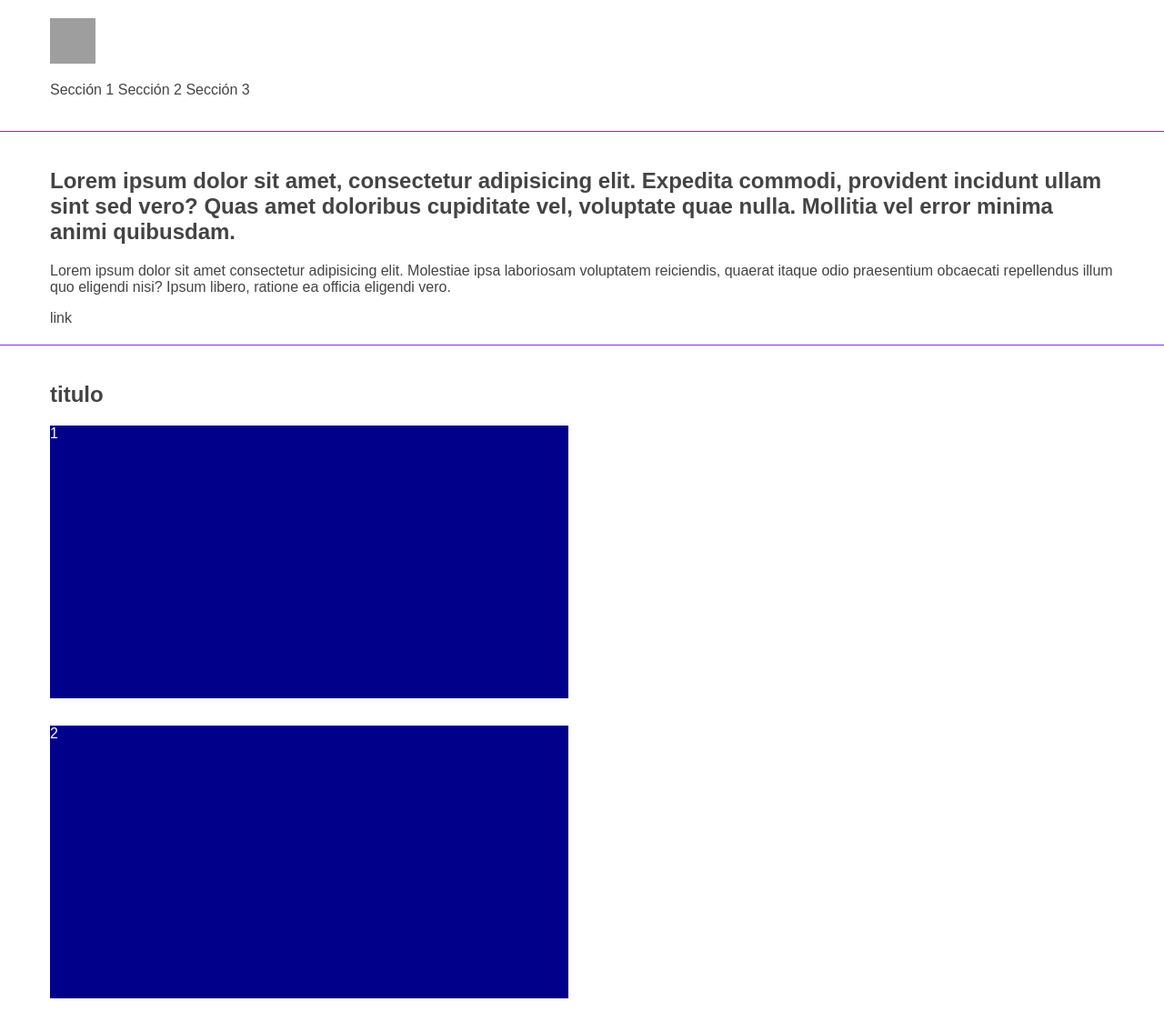
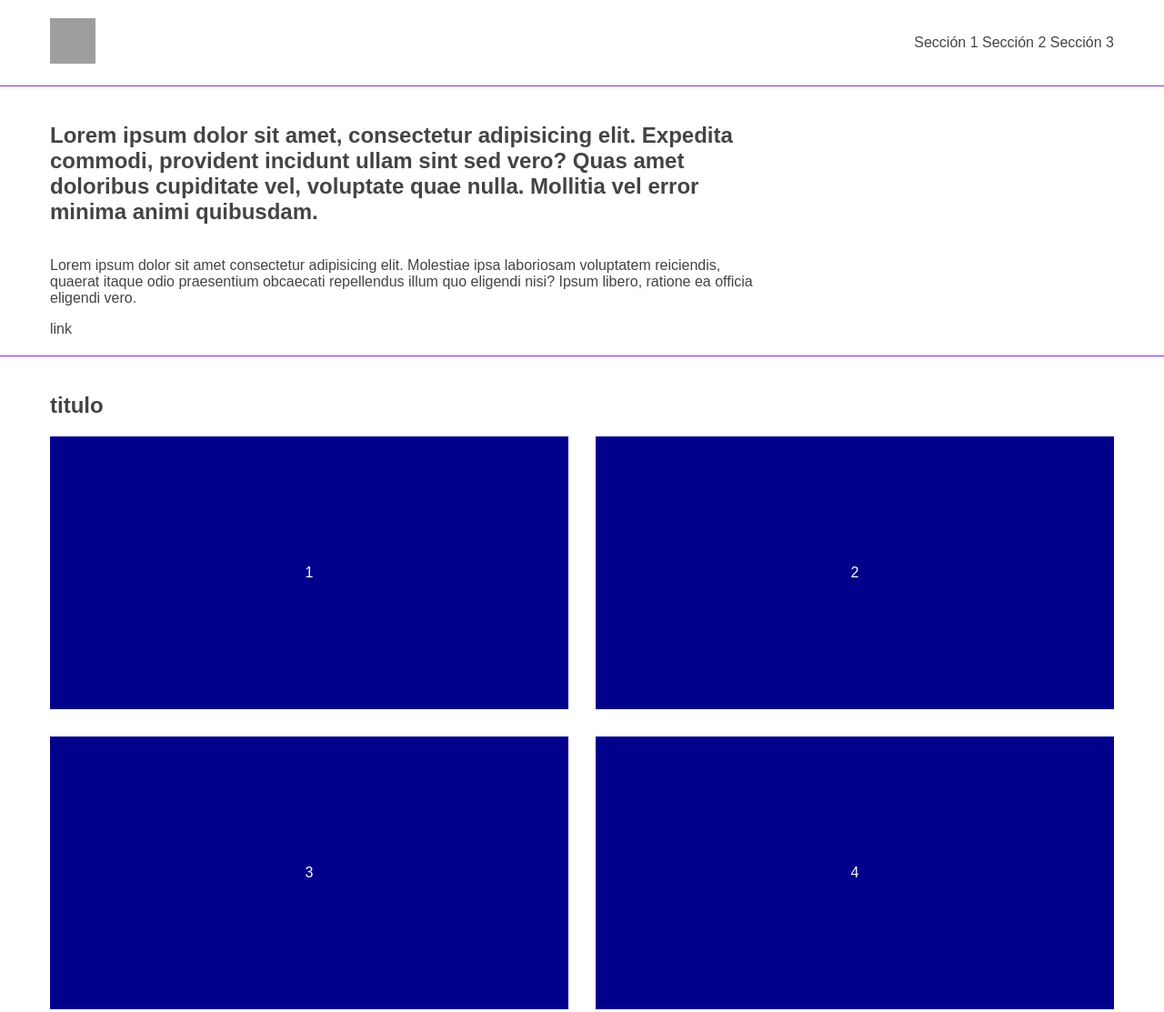
Before and after one commit to rfripp2/flexbox, a plain HTML site: page flexbox.html in a window 1280 px wide. Shown: the top 1113 px of the page at 91% size. Drawn offline with Linux system fonts and the light colour scheme; grey boxes are pictures that could not be loaded.

Commit message:
cambios de la clase

```diff
--- a/css/styles-ejercicio.css
+++ b/css/styles-ejercicio.css
@@ -38,21 +38,32 @@ img {
 }
 
 .flex-hijos {
-  width: calc((100% / 2) - 15px);
+  width: 100%;
   background: darkblue;
   height: 300px;
   margin-bottom: 30px;
   color: white;
 }
+
+@media screen and (min-width: 768px) {
+  .flex-hijos {
+    width: calc((100% / 2) - 15px);
+  }
+}
 /* ESTILOS Flexbox */
 /* usemos nuestra clase flex-container para dar estilos generales flex */
-
+.flex-container {
+  display: flex;
+}
 /*
 Acomodar el header
 1- los elementos tienen que estar justificados
 2- los elementos tienen que estar centrados verticalmente
 */
-
+header .flex-container {
+  justify-content: space-between;
+  align-items: center;
+}
 
 /*
 Acomodar la sección 1.
@@ -60,7 +71,10 @@ Acomodar la sección 1.
 2- no miden el 100% del contenedor.
 3- estan alineados a la izquierda.
 */
-
+#section-1 .flex-container {
+  flex-direction: column;
+  padding-right: 30%;
+}
 
 
 /*
@@ -68,7 +82,17 @@ Acomodar la sección 2
 1- tiene que haber dos elementos por fila
 2- los elementos que contengan tienen que estar centrados horizontal y verticalmente
 */
+#section-2 .flex-container {
+  flex-wrap: wrap;
+  justify-content: space-between;
+}
 
+#section-2 .flex-hijos {
+  display: flex;
+  justify-content: center;
+  /* text-align: center; */
+  align-items: center;
+}
 
 /*
 Acomodar la sección 3
--- a/flexbox.html
+++ b/flexbox.html
@@ -35,7 +35,9 @@
       <div class="container">
         <h2>titulo</h2>
         <div class="flex-container">
-          <div class="flex-hijos">1</div>
+          <div class="flex-hijos">
+            <p>1</p>
+          </div>
           <div class="flex-hijos">2</div>
           <div class="flex-hijos">3</div>
           <div class="flex-hijos">4</div>
```
Also changed, not shown: css/styles.css (+19 -15 lines), index.html (+20 -2 lines).
